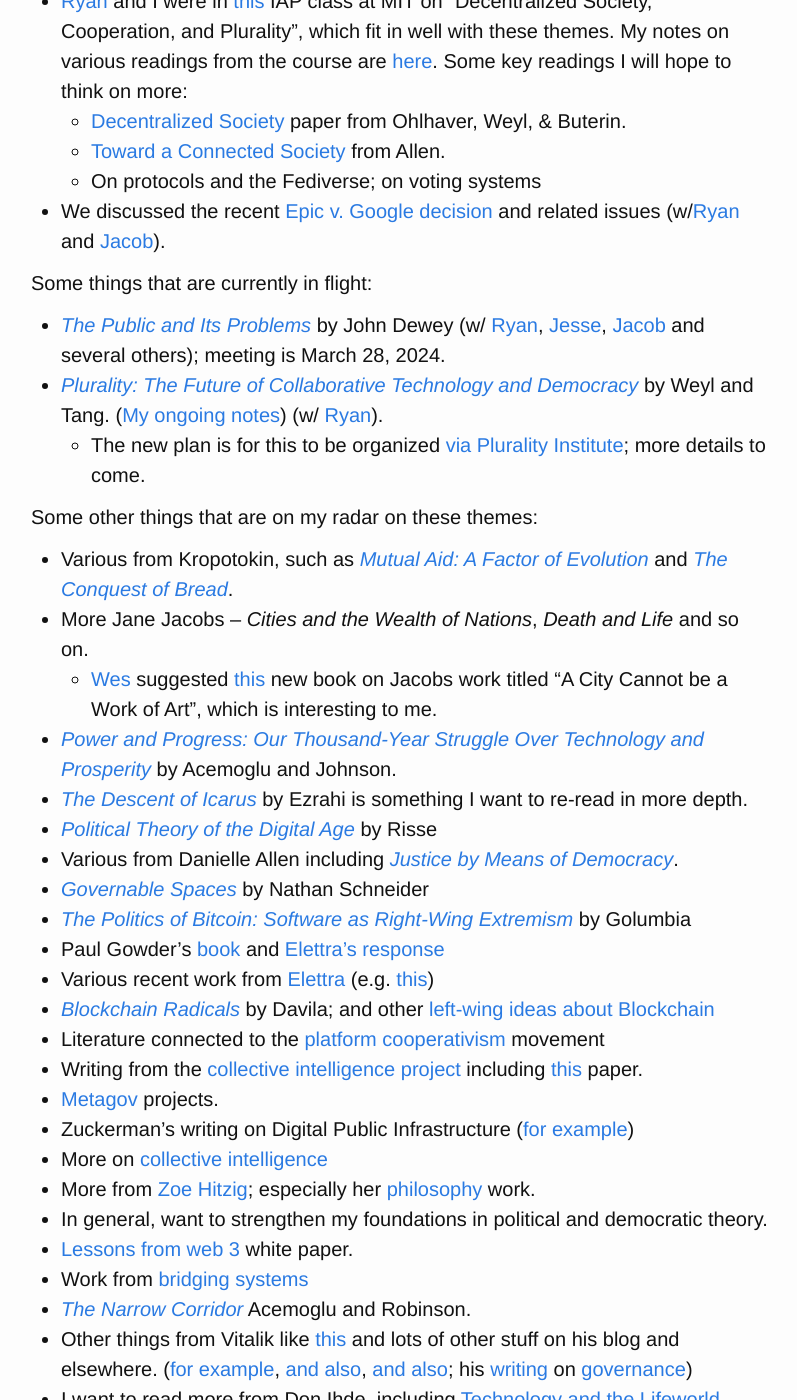
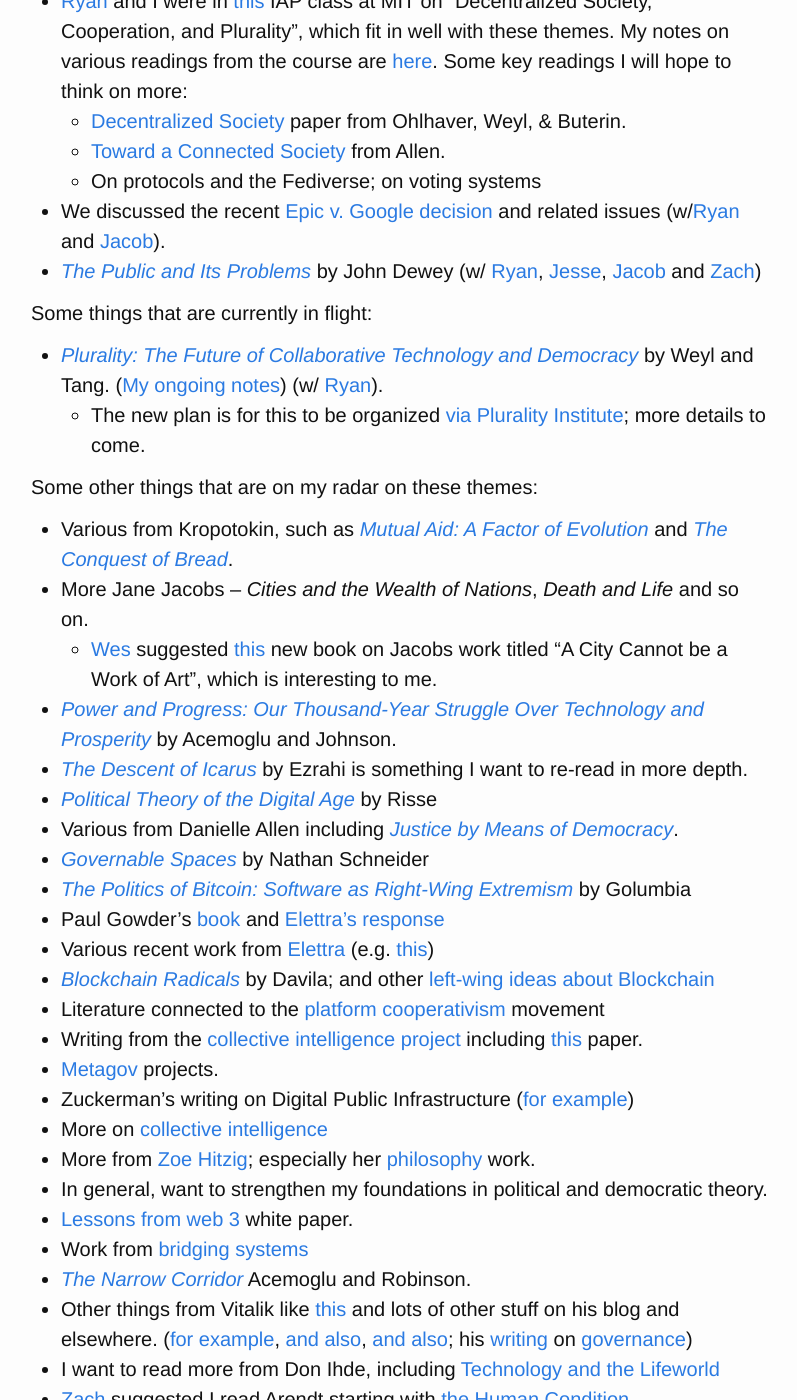
Before and after one commit to Fossj117/fossj117.github.io, a Jekyll site: the page built from _posts/2023-10-16-tech-economics-goverance-reading.md, in a window 1280 px wide and 1400 px high, scrolled down 645 px. Shown: the whole window, without its empty margins (239-1036 px from the left). Built offline with Jekyll 4.4.1, drawn with Linux system fonts in a browser that asks for light colours; a script that is not in the unit is left out; some of the changed text lies outside the part shown.

Commit message:
update reading list post

```diff
--- a/_posts/2023-10-16-tech-economics-goverance-reading.md
+++ b/_posts/2023-10-16-tech-economics-goverance-reading.md
@@ -24,10 +24,10 @@
   - [Toward a Connected Society](https://www.degruyter.com/document/doi/10.1515/9781400881260-006/html) from Allen.
   - On protocols and the Fediverse; on voting systems
 - We discussed the recent [Epic v. Google decision](https://www.theverge.com/23945184/epic-v-google-fortnite-play-store-antitrust-trial-updates) and related issues (w/[Ryan](https://ryansepassi.com/) and [Jacob](https://www.rgrdlaw.com/attorneys-Jacob-G-Gelman.html)).
+- [_The Public and Its Problems_](https://en.wikipedia.org/wiki/The_Public_and_Its_Problems) by John Dewey (w/ [Ryan](https://ryansepassi.com/), [Jesse](https://jessecallahanbryant.com/), [Jacob](https://www.rgrdlaw.com/attorneys-Jacob-G-Gelman.html) and [Zach](https://www.zachary-wojtowicz.com/))
 
 Some things that are currently in flight:
 
-- [_The Public and Its Problems_](https://en.wikipedia.org/wiki/The_Public_and_Its_Problems) by John Dewey (w/ [Ryan](https://ryansepassi.com/), [Jesse](https://jessecallahanbryant.com/), [Jacob](https://www.rgrdlaw.com/attorneys-Jacob-G-Gelman.html) and several others); meeting is March 28, 2024.
 - [_Plurality: The Future of Collaborative Technology and Democracy_](https://github.com/pluralitybook/plurality) by Weyl and Tang. ([My ongoing notes](https://jeffreyfossett.com/2023/12/27/notes-on-plurality-book.html)) (w/ [Ryan](https://ryansepassi.com/)).
   - The new plan is for this to be organized [via Plurality Institute](https://www.plurality.institute/); more details to come.
 
```
Also changed, not shown: other parts of _posts/2023-10-16-tech-economics-goverance-reading.md (+1 -0 lines).
